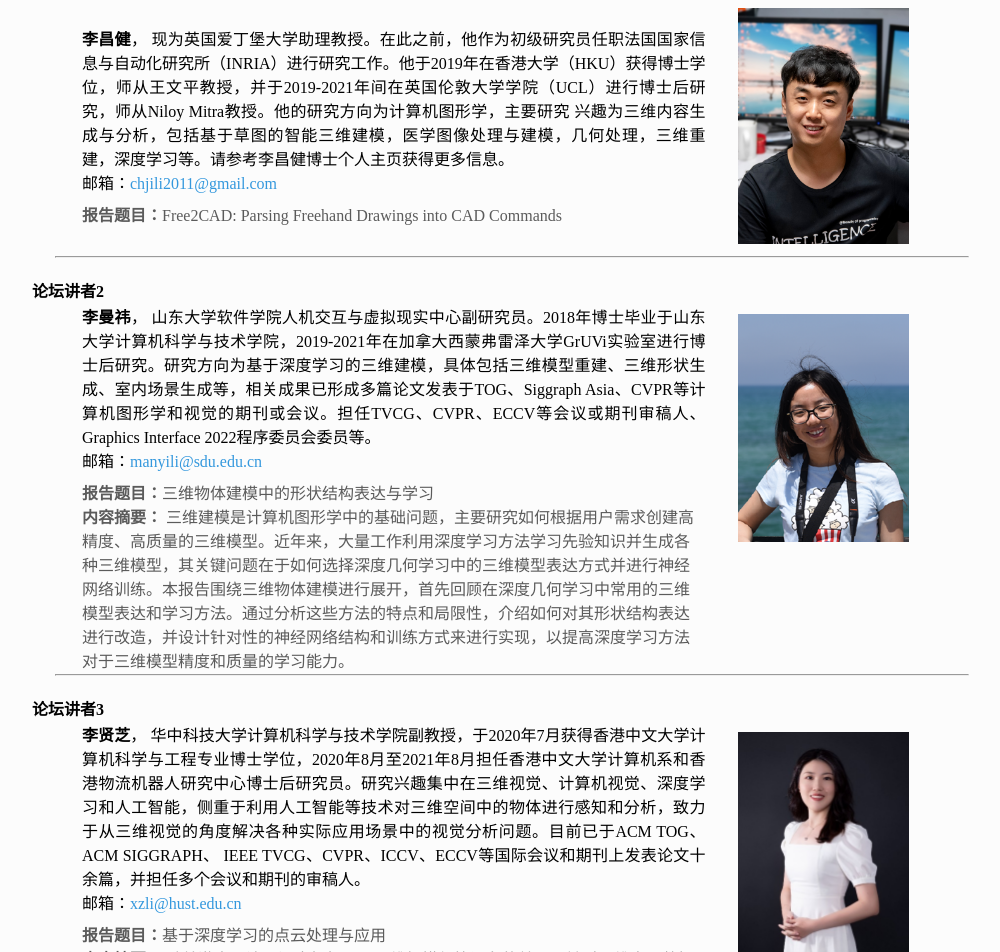
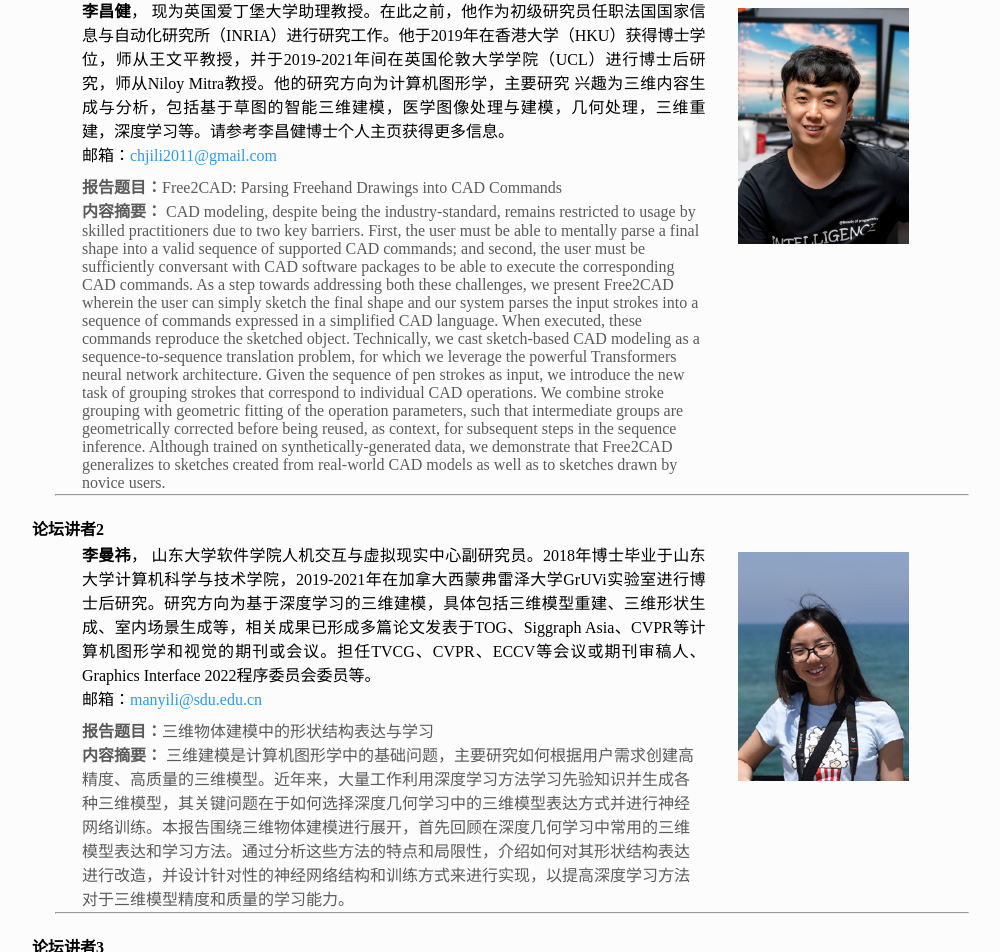
Before and after one commit to Cluir/gdc_website, a Vue app: page /#/ztlt in a window 1280 px wide. Shown: the part 9253-10205 px from the top of the page, without its empty margins (128-1128 px from the left). Built offline with nearby package versions, Linux system fonts and the light colour scheme.

Commit message:
Update ztlt.vue

```diff
--- a/src/components/heads/ztlt.vue
+++ b/src/components/heads/ztlt.vue
@@ -555,6 +555,9 @@
                 邮箱：<span style="color:rgb(52, 152, 221)">chjili2011@gmail.com</span>
                 <div class="report">
                   <p style="color:rgb(91, 91, 91)"><b>报告题目：</b>Free2CAD: Parsing Freehand Drawings into CAD Commands</p>
+                  <p style="color:rgb(91, 91, 91)"><b>内容摘要：</b>
+                  CAD modeling, despite being the industry-standard, remains restricted to usage by skilled practitioners due to two key barriers. First, the user must be able to mentally parse a final shape into a valid sequence of supported CAD commands; and second, the user must be sufficiently conversant with CAD software packages to be able to execute the corresponding CAD commands. As a step towards addressing both these challenges, we present Free2CAD wherein the user can simply sketch the final shape and our system parses the input strokes into a sequence of commands expressed in a simplified CAD language. When executed, these commands reproduce the sketched object. Technically, we cast sketch-based CAD modeling as a sequence-to-sequence translation problem, for which we leverage the powerful Transformers neural network architecture. Given the sequence of pen strokes as input, we introduce the new task of grouping strokes that correspond to individual CAD operations. We combine stroke grouping with geometric fitting of the operation parameters, such that intermediate groups are geometrically corrected before being reused, as context, for subsequent steps in the sequence inference. Although trained on synthetically-generated data, we demonstrate that Free2CAD generalizes to sketches created from real-world CAD models as well as to sketches drawn by novice users.
+                  </p>
                 </div>
 
 
```
